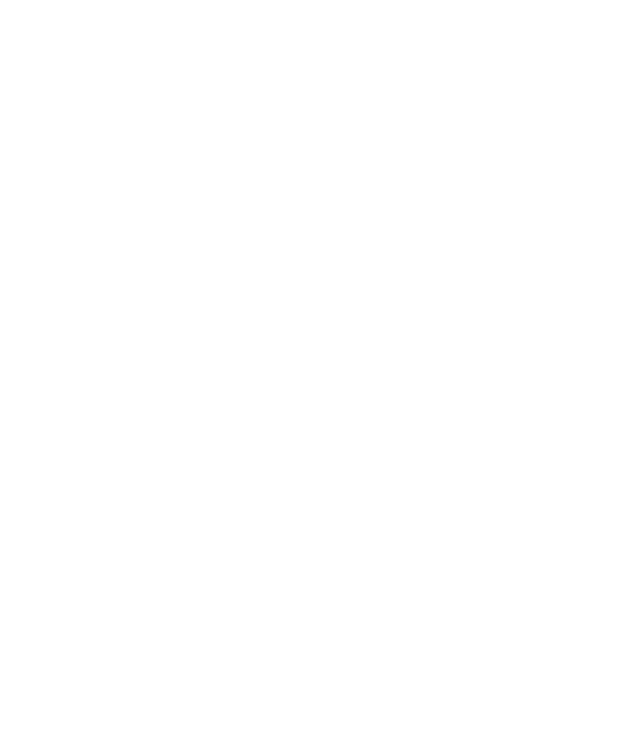
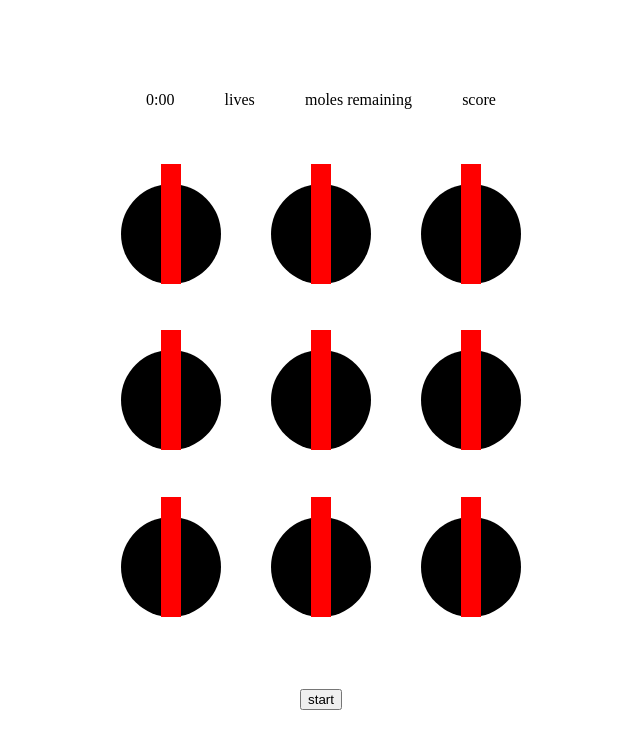
Before and after one commit to cynthiaeddy/whack_amole, a plain HTML site: page index.html in a window 1280 px wide. Shown: the whole page, without its empty margins (319-959 px from the left). Drawn offline with Linux system fonts and the light colour scheme.

Commit message:
basic setup

```diff
--- a/index.html
+++ b/index.html
@@ -7,6 +7,57 @@
   <title>Whack A Mole</title>
 </head>
 <body>
+  <div class='container'>
+    <div class='controls'>
+      <div class='timer'>0:00
+      </div>
+      <div class='lives'>lives
+      </div>
+      <div class='moles-remaining'>moles remaining
+      </div>
+      <div class='score'>score
+      </div>
+    </div>
+    <section class='holes'>
+      <div class='hole 1'>
+        <div class='mole'></div>
+      </div>
+      <div class='hole 2'>
+        <div class='mole'></div>
+      </div>
+      <div class='hole 3'>
+        <div class='mole'></div>
+      </div>
+      <div class='hole 4'>
+        <div class='mole'></div>
+      </div>
+      <div class='hole 5'>
+        <div class='mole'></div>
+      </div>
+      <div class='hole 6'>
+        <div class='mole'></div>
+      </div>
+      <div class='hole 7'>
+        <div class='mole'></div>
+      </div>
+      <div class='hole 8'>
+        <div class='mole'></div>
+      </div>
+      <div class='hole 9'>
+        <div class='mole'></div>
+      </div>
+    </section>
+    <footer>
+      <div class='start'>
+        <button>start</button>
+
+
+      </div>
+    </footer>
+
+
+  </div>
+
 <script src="script.js" type='text/javascript'></script>
 </body>
 </html>
--- a/style.css
+++ b/style.css
@@ -0,0 +1,49 @@
+* {
+	box-sizing: border-box;
+}
+body {
+	margin: 0;
+	padding: 0;
+}
+.container {
+	width: 100vw;
+	height: 100vh;
+	display: flex;
+	justify-content: center;
+	align-items: center;
+	flex-direction: column;
+}
+
+.controls {
+	display: flex;
+	justify-content: space-around;
+	width: 400px;
+	margin-bottom: 50px;
+}
+.holes {
+	display: flex;
+	flex-wrap: wrap;
+	width: 500px;
+	height: 500px;
+	justify-content: center;
+}
+
+.hole {
+	width: 100px;
+	height: 100px;
+	margin: 25px;
+	background: #000;
+	border-radius: 50%;
+	display: flex;
+	justify-content: center;
+	align-items: flex-end;
+}
+
+.mole {
+	width: 20px;
+	height: 120px;
+	background: rgb(255, 0, 0);
+}
+footer {
+	margin-top: 30px;
+}
```
